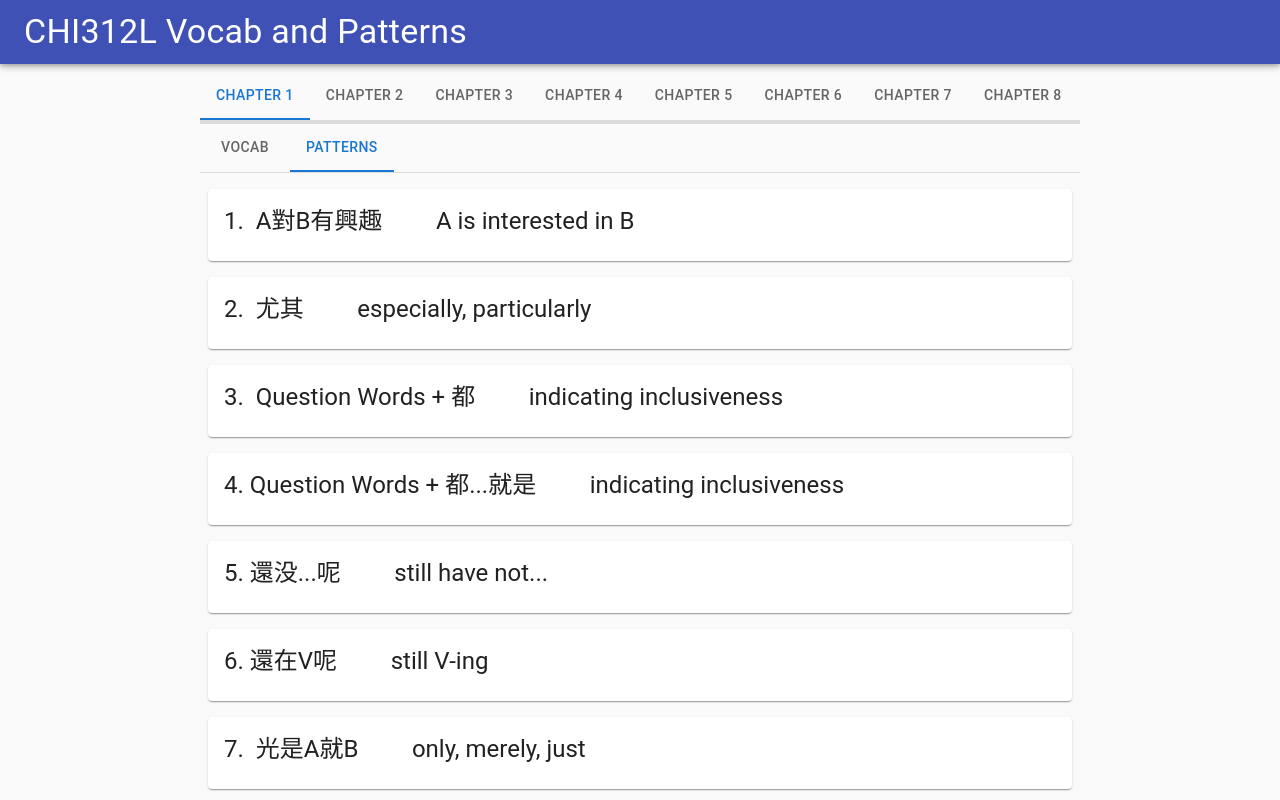
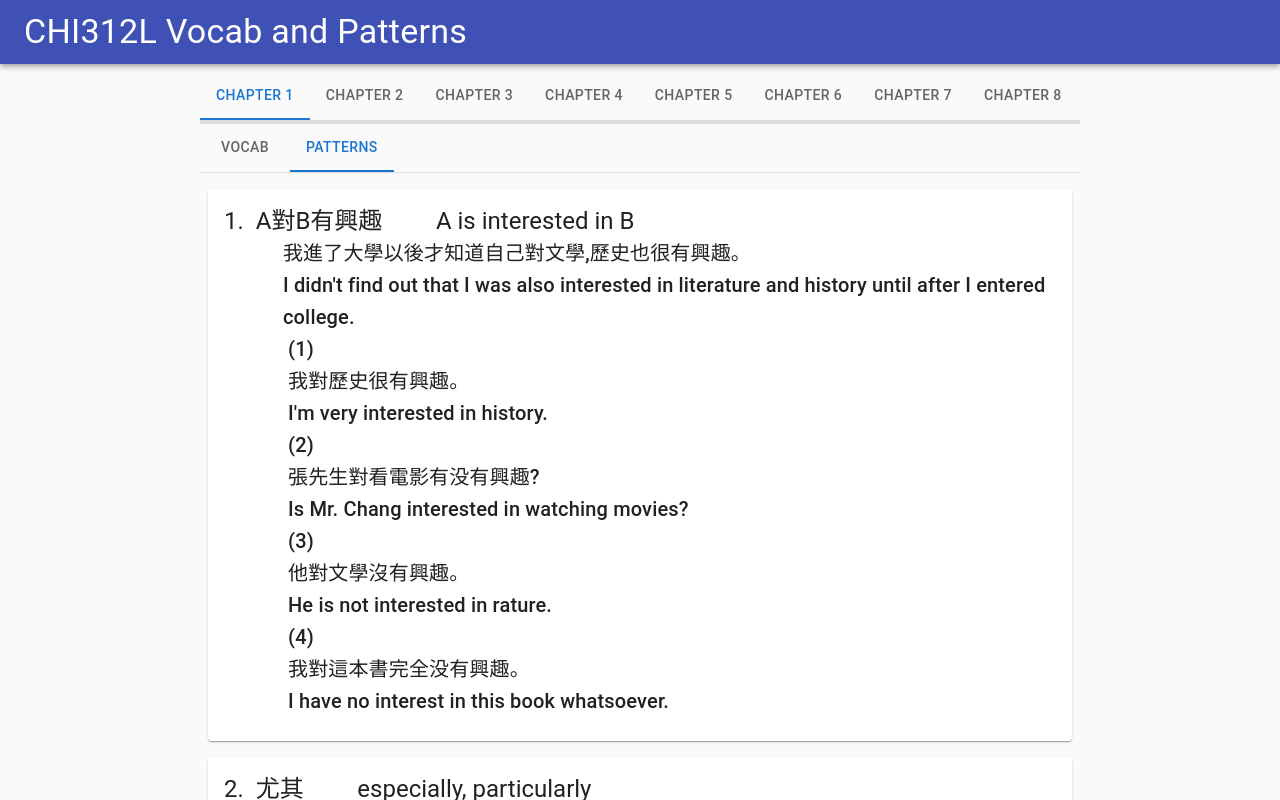
Before and after one commit to broten15/chi-study-webapp, a React (Create React App) app in the folder react-app/: page / in a window 1280 px wide. Both pictures are taken after a click on the tab "PATTERNS". Shown: the top 800 px of the page. Built offline with nearby package versions, Linux system fonts and the light colour scheme.

Commit message:
remodeled how the pattern text is rendered

```diff
--- a/react-app/src/components/chapter/PatternText.js
+++ b/react-app/src/components/chapter/PatternText.js
@@ -11,7 +11,15 @@ import styled from "styled-components";
 // else if there is a `(n)` then next NUM_HEADER_LINES lines (inc.) will be example
 
 const CompsWrapper = styled.div`
+
+`;
+
+const LineWrapper = styled.div`
   display: flex;
+`;
+
+const Spacer = styled.div`
+  width: 4rem;
 `;
 
 const ExamplesWrapper = styled.div`
@@ -37,15 +45,14 @@ const PatternText = (props) => {
         key={0}
       >
         {chi}&nbsp;&nbsp;&nbsp;&nbsp;&nbsp;&nbsp;&nbsp;&nbsp;{eng}
+
+
       </Typography>
     );
   }
 
-  const getExampleComp = (i) => {
-    return (
-      <div
-        key={i}
-      >
+  const renderChiEngPair = (i) => (
+    <div>
       <Typography
         variant="h6"
         component="div"
@@ -60,22 +67,32 @@ const PatternText = (props) => {
       </Typography>
     </div>
   );
+
+
+  const getExampleComp = (i) => {
+    return (
+      <LineWrapper
+        key={i}
+      >
+        {renderSpacers(1)}
+
+        {renderChiEngPair(i)}
+      </LineWrapper>
+    );
   }
 
-  const getComps = (sent) => {
+  const getComps = () => {
     let i = NUM_HEADER_LINES;
     const comps = [];
 
-    // TODO: make use some nested divs for the spacing of differnt types of lines
-    comps.push(getHeaderComp(lines[1], lines[2]));
-
-
-
+    while (i < lines.length) {
       if (isExample(lines[i])) {
-      comps.push(getExampleComp(lines, i));
+        console.log("is eample")
+        comps.push(getExampleComp(i));
         i += 2;
       } else {
 
+      }
     }
 
 
@@ -83,16 +100,29 @@ const PatternText = (props) => {
     return comps
   };
 
+  const renderSpacers = (numSpaces) => {
+    const spacerComps = [];
+    for (let i = 0; i < numSpaces; i++) {
+      spacerComps.push(<Spacer key={i} />);
+    }
+    return spacerComps;
+  };
+
   return (
     <CompsWrapper>
+      <LineWrapper>
         <Typography
           variant="h5"
           component="div"
-        key={0}
         >
           {lines[0]}&nbsp;
         </Typography>
-      {getComps(sent)}
+        {getHeaderComp(lines[1], lines[2])}
+      </LineWrapper>
+
+      {getComps()}
+
+
     </CompsWrapper>
     // sent.split("\n").map((line, index) => {
     //   return (
```
Lines whose indentation alone changed are shown as unchanged.
